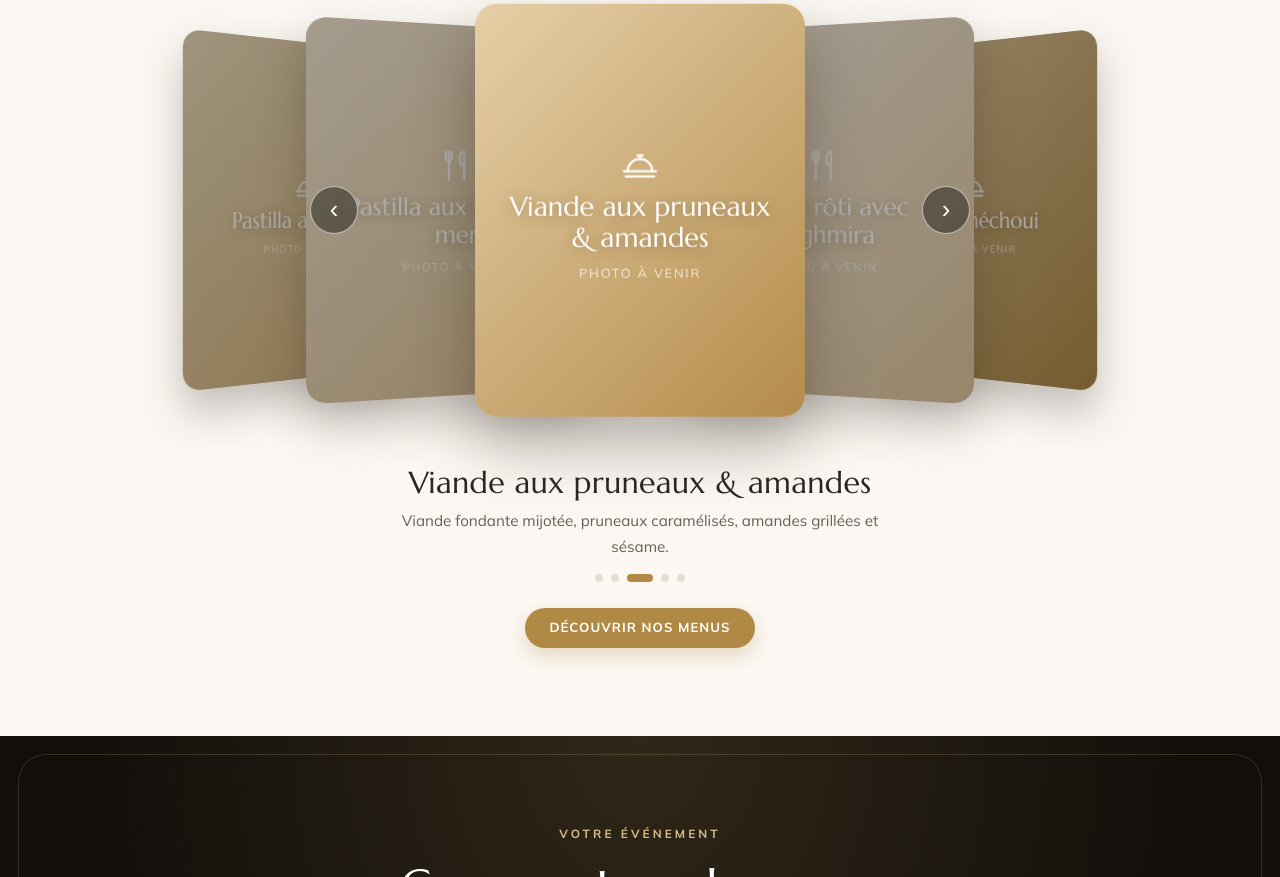
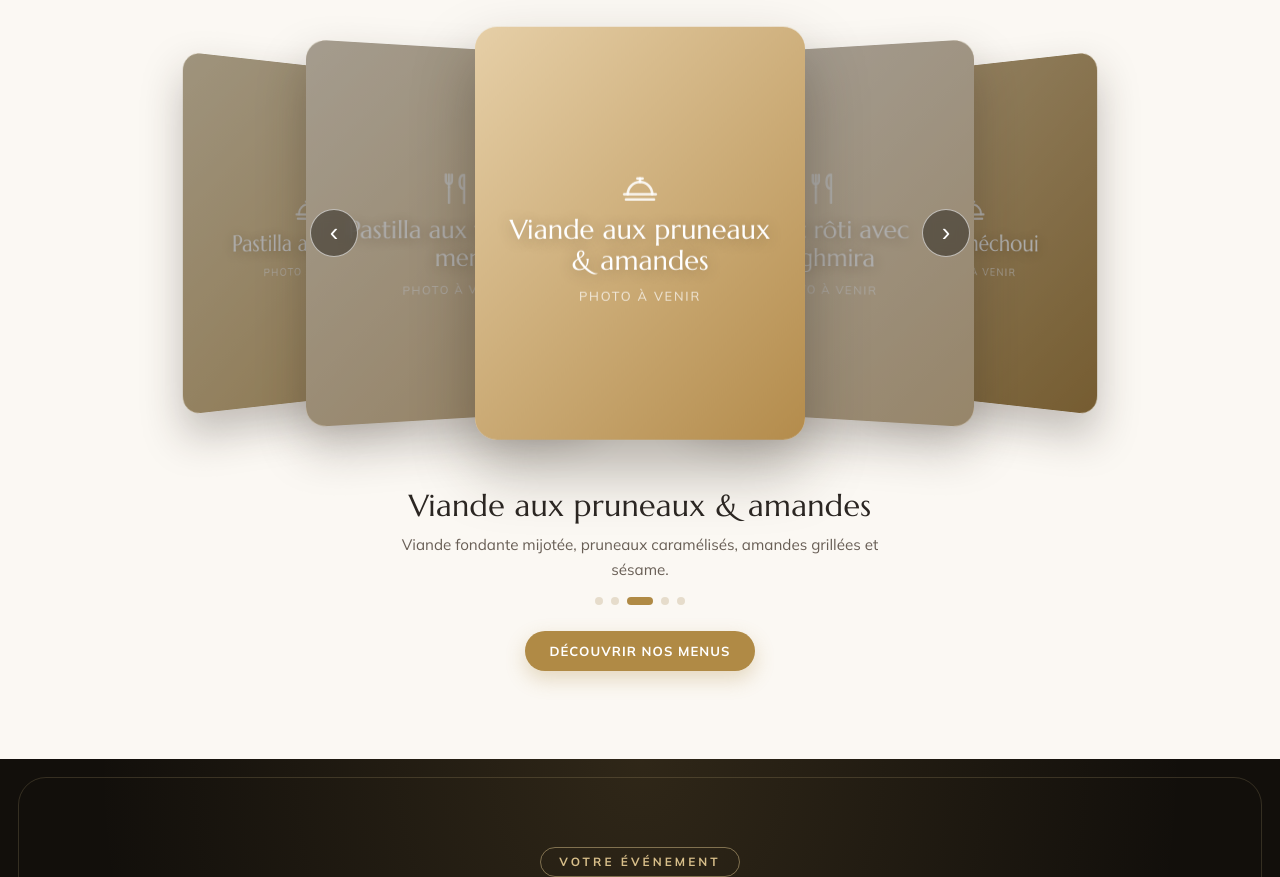
Before and after one commit to nouralhadiifrak/torrais, a plain HTML site: page index.html in a window 1280 px wide. Shown: the part 1923-2800 px from the top of the page. Drawn offline with Linux system fonts and the light colour scheme.

Commit message:
Accueil : fin contour arrondi autour des petits titres de section
Co-Authored-By: Claude Opus 5.5 <noreply@anthropic.com>
Claude-Session: https://claude.ai/code/session_01J5HYGQBZ8Bm9k74o3TkRHM

```diff
--- a/assets/css/site.css
+++ b/assets/css/site.css
@@ -1113,3 +1113,7 @@ h1, h2, h3, h4, .section-title, .page-hero__title, .hero__title--text, .choice__
 .about__caption, .about__sign, .ph em, .review blockquote, .cf-ph em { font-style: normal; }
 .hero__title--text { line-height: 1.12; letter-spacing: .01em; }
 .lux-band__track span { letter-spacing: .24em; }
+
+/* accueil : fin contour arrondi autour des petits titres (Nos services, Notre cuisine, Votre événement…) */
+body[data-page="home"] main .section .eyebrow { display: inline-flex; align-items: center; padding: 8px 18px; border: 1px solid rgba(176, 138, 69, .55); border-radius: 999px; line-height: 1; margin-bottom: 18px; }
+body[data-page="home"] main .lux-choice .eyebrow { border-color: rgba(216, 191, 138, .5); }
```
